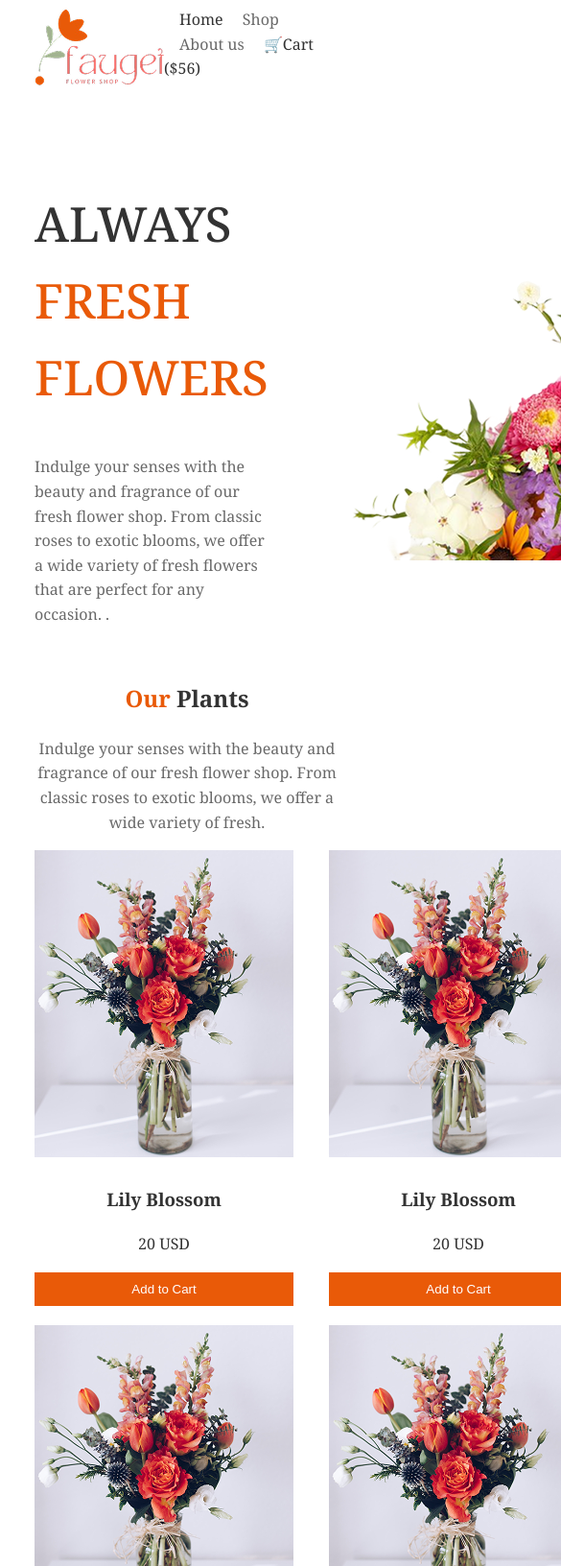
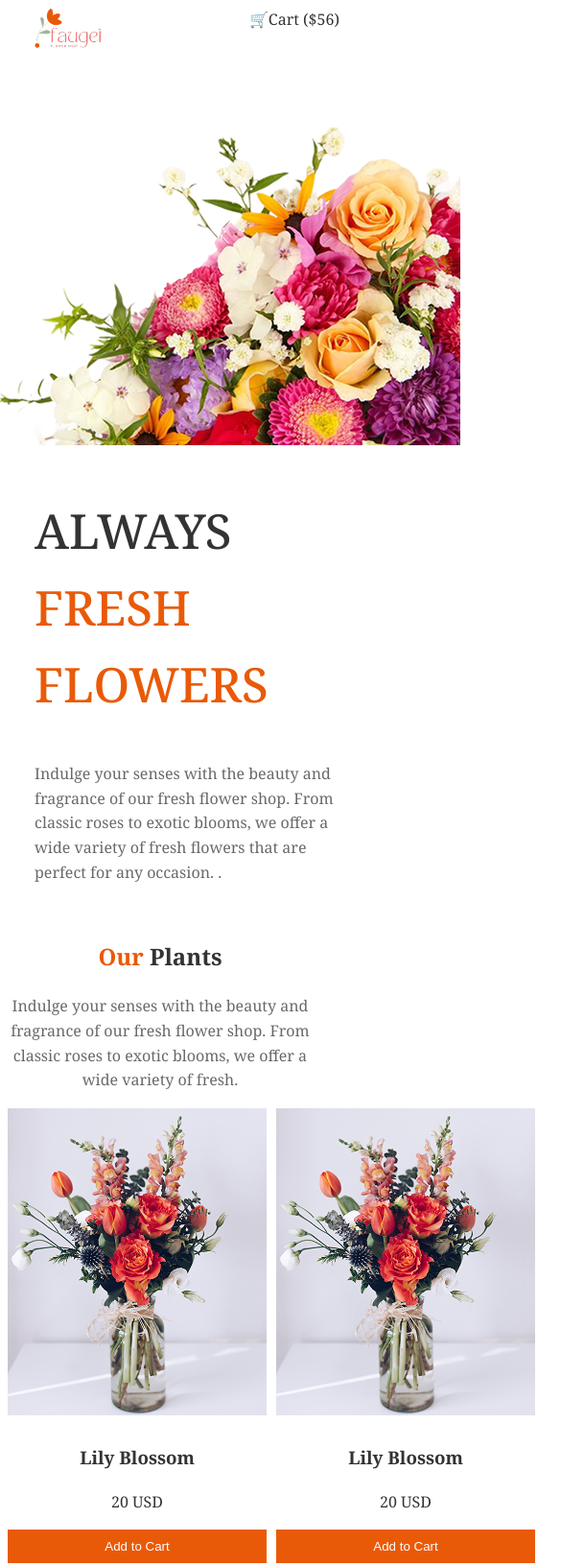
Before and after one commit to Tahsin-labs/ASSIGNMENT-2, a plain HTML site: page index.html in a window 390 px wide. Shown: the top 1632 px of the page at 96% size, 585 px wide, since content can reach past the window. Drawn offline with Linux system fonts and the light colour scheme.

Commit message:
resposdive 2 don

```diff
--- a/flawer.css
+++ b/flawer.css
@@ -46,10 +46,13 @@ nav{
 }
 
 .logo {
-  font-size: 1.5rem;
+  /* font-size: 1.5rem;
   color: #f96d00;
-  font-weight: bold;
+  font-weight: bold; */
+   width: 50px;
+
 }
+
 
 .main-1 {
   display: flex;
@@ -235,11 +238,40 @@ nav{
 
 
 
+@media screen and (max-width:576px){
+  .hide{
+    display: none;
+  }
+  .pic{
+  width:70px ;
+}
+.main-1{
+  flex-direction: column-reverse;
+}
+.all-product{
+    display: grid;
+    grid-template-columns: repeat(2, 2fr);
+
+}
+.main-2{
+  width: 85%;
+  margin: 0;
+  /* background-color: #bbb; */
+
+}
+.product-card{
+
+    margin-right: 10px;
+    margin-bottom: 20px;
+
+}
+}
 
 
 
-/* RESPONSIVE */
-/* @media (max-width: 768px) {
+
+
+ /* @media (max-width: 768px) {
   .hero {
     flex-direction: column;
     text-align: center;
--- a/index.html
+++ b/index.html
@@ -12,11 +12,11 @@
 <body class="noto-serif-no">
 
   <header class="header">
-    <div class="logo"><img src="assets/logo.png" alt=""></div>
-    <nav>
-      <a href="#">Home</a>
-      <a class="pcolor" href="#">Shop</a>
-      <a class="pcolor" href="#">About us</a>
+    <div class="logo"><img class="pic" src="assets/logo.png" alt=""></div>
+    <nav class="nav">
+      <a class="hide" href="#">Home</a>
+      <a class="hide pcolor" href="#">Shop</a>
+      <a class=" hide pcolor" href="#">About us</a>
       <a href="#">🛒Cart ($56)</a>
     </nav>
   </header>
@@ -90,7 +90,7 @@
   </section>
 
   <section class="main-3">
-    <div class="chalange">  <img class="sc" src="assets/trusted-badge.png" alt=""></div>
+    <div class="chalange hide">  <img class="sc" src="assets/trusted-badge.png" alt=""></div>
 
     <div class="feature-img">
 
```
